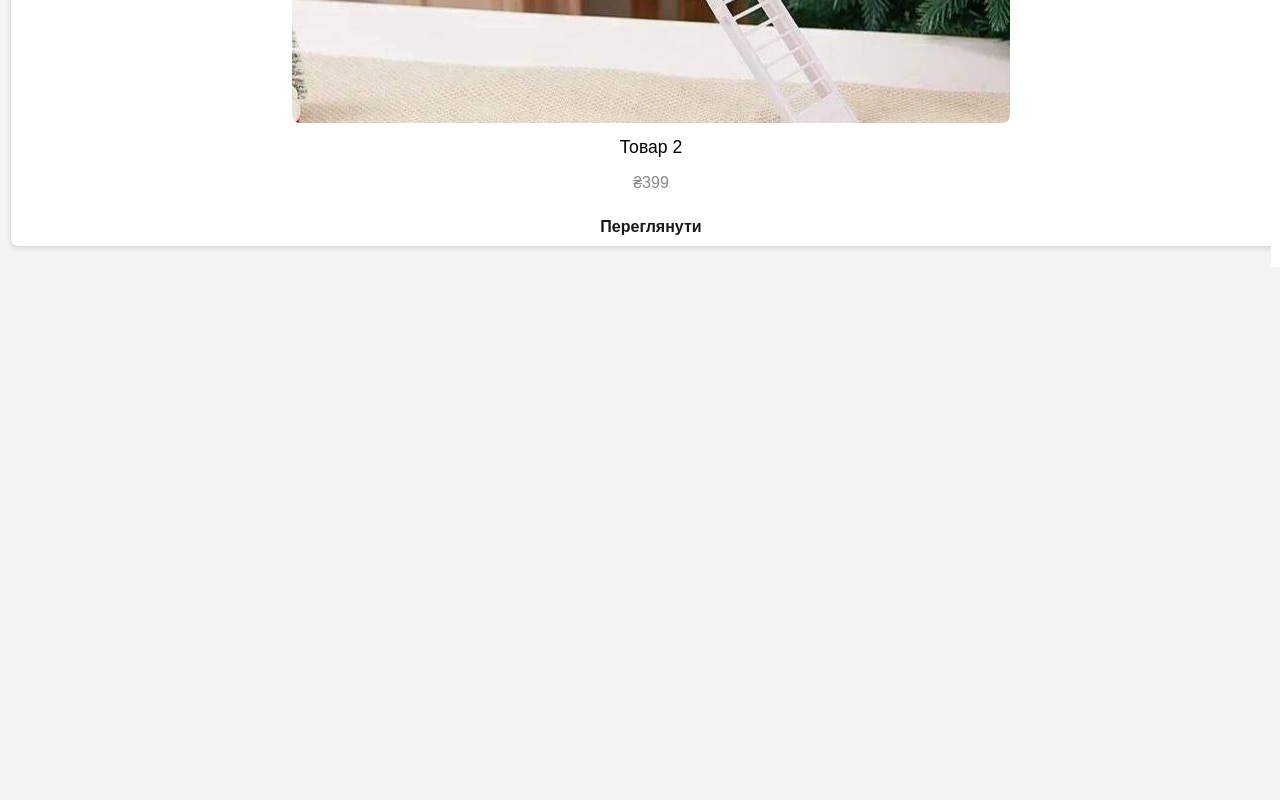
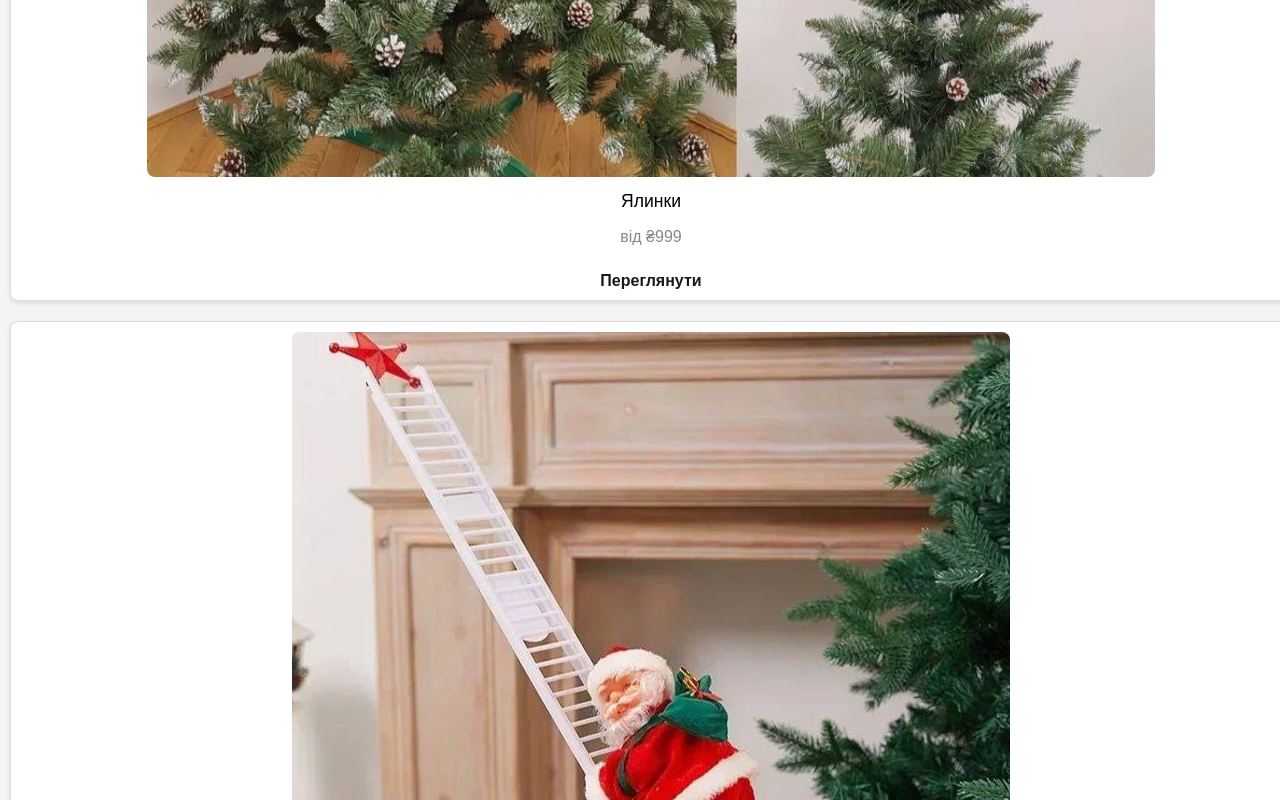
Before and after one commit to TopTovar/girlanda, a plain HTML site: page Girlanda_files/thank_you_page.html in a window 1280 px wide. Shown: the part 1040-1840 px from the top of the page. Before the commit the page ends 1307 px from the top, so only its background shows below. Drawn offline with Linux system fonts and the light colour scheme.

Commit message:
Add files via upload

```diff
--- a/Girlanda_files/thank_you_page.html
+++ b/Girlanda_files/thank_you_page.html
@@ -71,16 +71,16 @@
 
         <div class="product">
             <img src="product1.jpg" alt="Товар 1">
-            <p class="product-title">Товар 1</p>
-            <p class="product-price">₴250</p>
-            <a href="product1.html">Переглянути</a>
+            <p class="product-title">Ялинки</p>
+            <p class="product-price">від ₴999</p>
+            <a href="https://toptovar.github.io/christmas_tree/">Переглянути</a>
         </div>
 
         <div class="product">
             <img src="product2.jpg" alt="Товар 2">
-            <p class="product-title">Товар 2</p>
+            <p class="product-title">Дід мороз</p>
             <p class="product-price">₴399</p>
-            <a href="product2.html">Переглянути</a>
+            <a href="https://toptovar.github.io/santa/">Переглянути</a>
         </div>
     </div>
 </body>
```
Also changed, not shown: Girlanda_files/product1.jpg (added).
